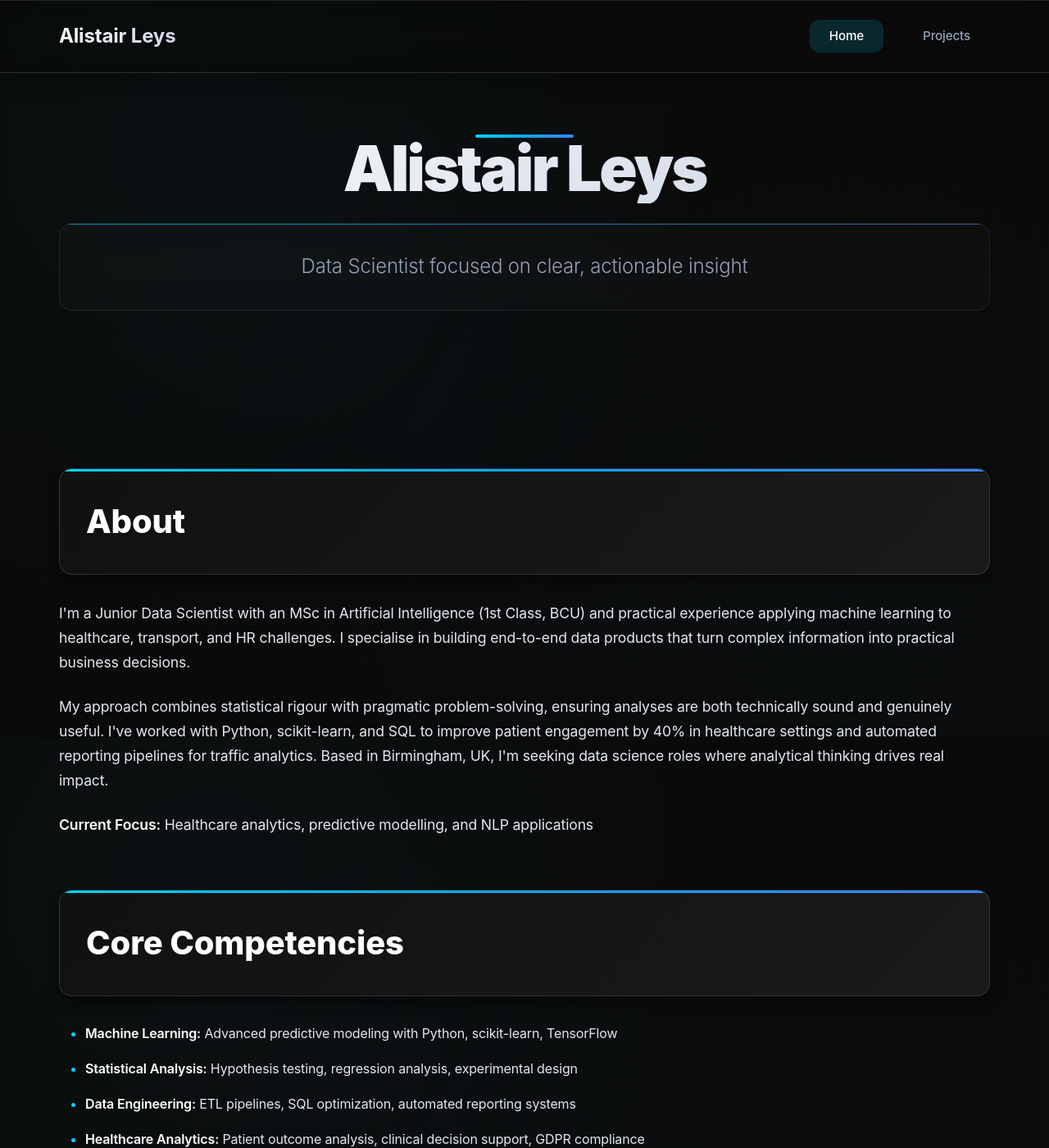
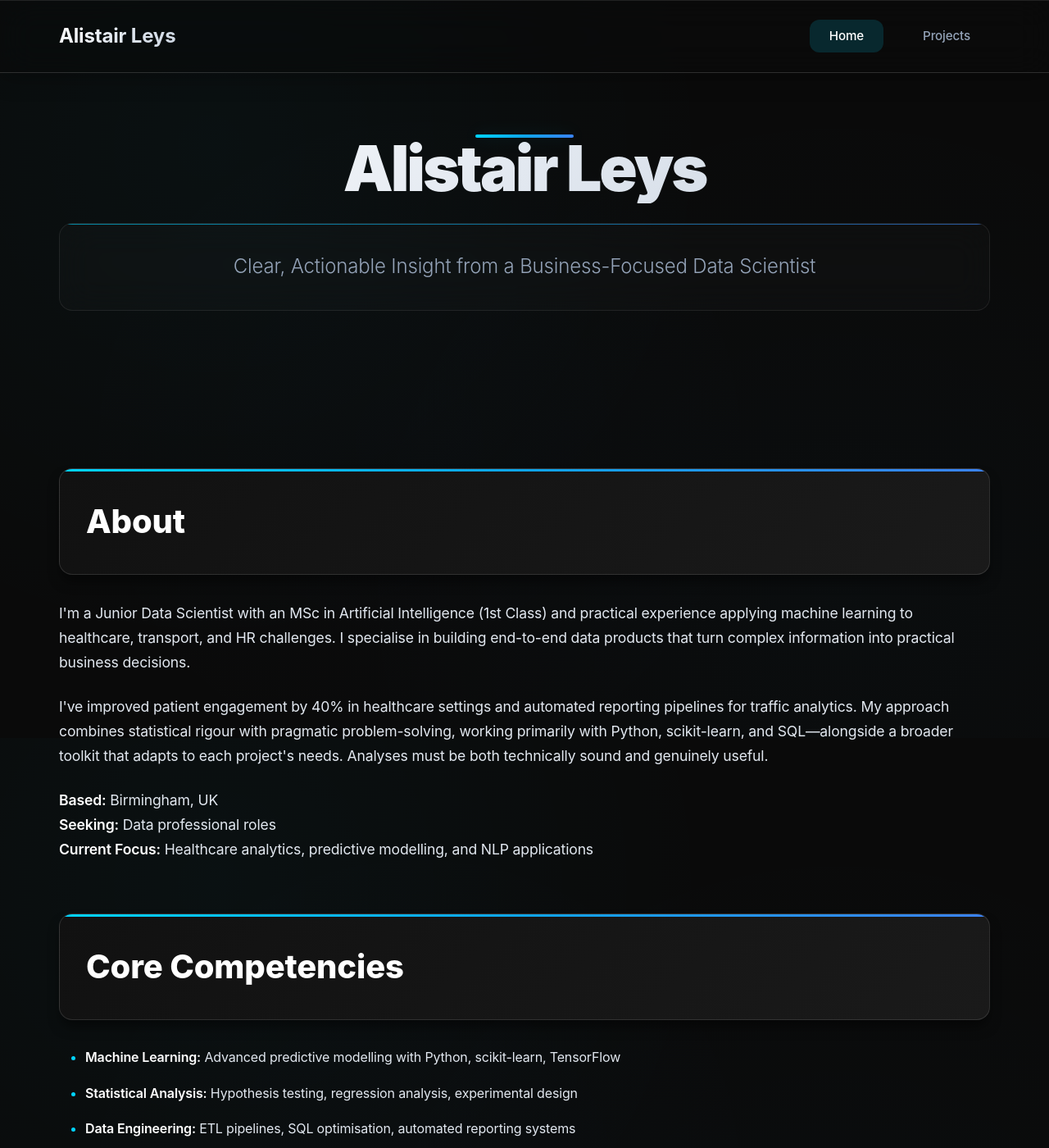
Before and after one commit to AlistairLeys/alistairleys.github.io, a Jekyll site: the page index.html, which Jekyll copies as it is, in a window 1280 px wide and 1400 px high. Shown: the whole window at 82% size. Built offline with Jekyll 4.4.1, drawn with Linux system fonts in a browser that asks for light colours; some of the changed text lies outside the part shown.

Commit message:
Major homepage improvements and consistency fixes
- Fixed projects page header to match home page exactly (removed duplicate hover effects)
- Updated About section with mic-drop opening (40% patient engagement improvement)
- Removed BCU reference, keeping just 1st Class MSc
- Reframed experience to show impact first, then tools
- Updated tagline to 'Clear, Actionable Insight from a Business-Focused Data Scientist'
- Added Based/Seeking/Current Focus structure
- Added LinkedIn and Gmail SVG icons with brand-consistent styling
- Changed to British English (modelling, optimisation)
- All text now uses British spelling throughout portfolio

```diff
--- a/index.html
+++ b/index.html
@@ -526,26 +526,30 @@
             <main>
                 <section class="hero">
                     <h1>Alistair Leys</h1>
-                    <p class="tagline">Data Scientist focused on clear, actionable insight</p>
+                    <p class="tagline">Clear, Actionable Insight from a Business-Focused Data Scientist</p>
                 </section>
 
                 <section class="section">
                     <h2>About</h2>
                     <p>
-                        I'm a Junior Data Scientist with an MSc in Artificial Intelligence (1st Class, BCU) and practical experience applying machine learning to healthcare, transport, and HR challenges. I specialise in building end-to-end data products that turn complex information into practical business decisions.
+                        I'm a Junior Data Scientist with an MSc in Artificial Intelligence (1st Class) and practical experience applying machine learning to healthcare, transport, and HR challenges. I specialise in building end-to-end data products that turn complex information into practical business decisions.
                     </p>
                     <p>
-                        My approach combines statistical rigour with pragmatic problem-solving, ensuring analyses are both technically sound and genuinely useful. I've worked with Python, scikit-learn, and SQL to improve patient engagement by 40% in healthcare settings and automated reporting pipelines for traffic analytics. Based in Birmingham, UK, I'm seeking data science roles where analytical thinking drives real impact.
+                        I've improved patient engagement by 40% in healthcare settings and automated reporting pipelines for traffic analytics. My approach combines statistical rigour with pragmatic problem-solving, working primarily with Python, scikit-learn, and SQL—alongside a broader toolkit that adapts to each project's needs. Analyses must be both technically sound and genuinely useful.
                     </p>
-                    <p><strong>Current Focus:</strong> Healthcare analytics, predictive modelling, and NLP applications</p>
+                    <p>
+                        <strong>Based:</strong> Birmingham, UK<br>
+                        <strong>Seeking:</strong> Data professional roles<br>
+                        <strong>Current Focus:</strong> Healthcare analytics, predictive modelling, and NLP applications
+                    </p>
                 </section>
 
                 <section class="section">
                     <h2>Core Competencies</h2>
                     <ul>
-                        <li><strong>Machine Learning:</strong> Advanced predictive modeling with Python, scikit-learn, TensorFlow</li>
+                        <li><strong>Machine Learning:</strong> Advanced predictive modelling with Python, scikit-learn, TensorFlow</li>
                         <li><strong>Statistical Analysis:</strong> Hypothesis testing, regression analysis, experimental design</li>
-                        <li><strong>Data Engineering:</strong> ETL pipelines, SQL optimization, automated reporting systems</li>
+                        <li><strong>Data Engineering:</strong> ETL pipelines, SQL optimisation, automated reporting systems</li>
                         <li><strong>Healthcare Analytics:</strong> Patient outcome analysis, clinical decision support, GDPR compliance</li>
                         <li><strong>Business Intelligence:</strong> Stakeholder communication, dashboard creation, strategic insights</li>
                         <li><strong>Technical Proficiency:</strong> Python, R, SQL, pandas, scikit-learn, healthcare data standards</li>
@@ -559,7 +563,7 @@
                         <h3>Healthcare Data Analytics</h3>
                         <p>
                             Comprehensive analysis of diabetes patient outcomes demonstrating advanced ML techniques,
-                            statistical modeling, and clinical insights. Achieved 56% explained variance in disease progression
+                            statistical modelling, and clinical insights. Achieved 56% explained variance in disease progression
                             prediction with actionable recommendations for healthcare providers.
                         </p>
                         <p><strong>Impact:</strong> 40% improvement in patient engagement through data-driven insights</p>
@@ -588,9 +592,19 @@
                         Interested in collaborating or discussing data science opportunities?
                         I'm always excited to work on challenging problems and deliver impactful solutions.
                     </p>
-                    <p>
-                        <a href="https://www.linkedin.com/in/alistair-leys" class="btn">LinkedIn Profile</a>
-                        <a href="mailto:alistairleys@gmail.com" class="btn">Get In Touch</a>
+                    <p style="display: flex; gap: var(--spacing-xl); align-items: center; justify-content: center; flex-wrap: wrap;">
+                        <a href="https://www.linkedin.com/in/alistair-leys" class="btn" style="display: inline-flex; align-items: center; gap: var(--spacing-sm);">
+                            <svg width="20" height="20" viewBox="0 0 24 24" fill="currentColor">
+                                <path d="M20.447 20.452h-3.554v-5.569c0-1.328-.027-3.037-1.852-3.037-1.853 0-2.136 1.445-2.136 2.939v5.667H9.351V9h3.414v1.561h.046c.477-.9 1.637-1.85 3.37-1.85 3.601 0 4.267 2.37 4.267 5.455v6.286zM5.337 7.433c-1.144 0-2.063-.926-2.063-2.065 0-1.138.92-2.063 2.063-2.063 1.14 0 2.064.925 2.064 2.063 0 1.139-.925 2.065-2.064 2.065zm1.782 13.019H3.555V9h3.564v11.452zM22.225 0H1.771C.792 0 0 .774 0 1.729v20.542C0 23.227.792 24 1.771 24h20.451C23.2 24 24 23.227 24 22.271V1.729C24 .774 23.2 0 22.222 0h.003z"/>
+                            </svg>
+                            LinkedIn
+                        </a>
+                        <a href="mailto:alistairleys@gmail.com" class="btn" style="display: inline-flex; align-items: center; gap: var(--spacing-sm);">
+                            <svg width="20" height="20" viewBox="0 0 24 24" fill="currentColor">
+                                <path d="M24 5.457v13.909c0 .904-.732 1.636-1.636 1.636h-3.819V11.73L12 16.64l-6.545-4.91v9.273H1.636A1.636 1.636 0 0 1 0 19.366V5.457c0-2.023 2.309-3.178 3.927-1.964L5.455 4.64 12 9.548l6.545-4.91 1.528-1.145C21.69 2.28 24 3.434 24 5.457z"/>
+                            </svg>
+                            Email
+                        </a>
                     </p>
                 </section>
             </main>
```
Also changed, not shown: projects/index.html (+5 -9 lines).
